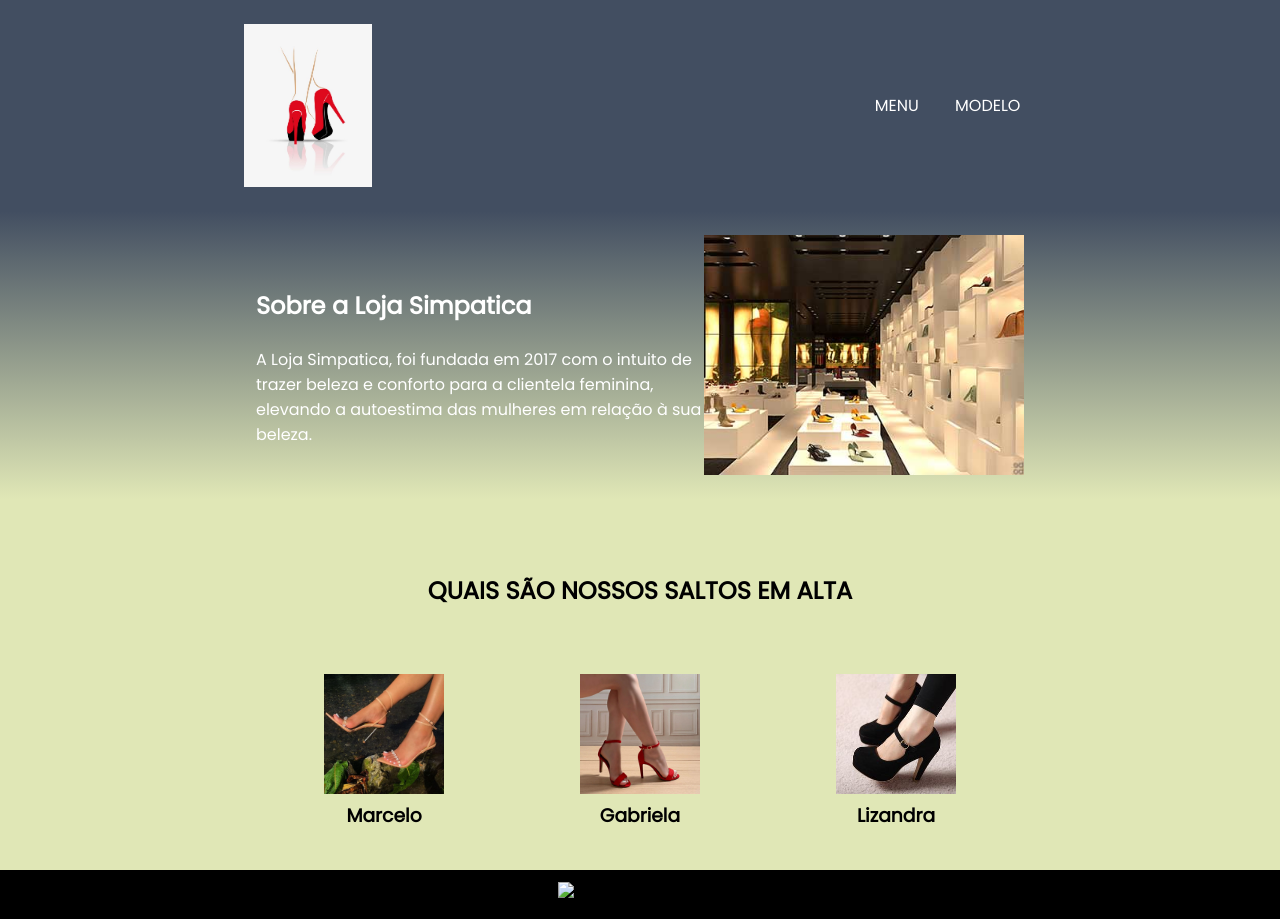
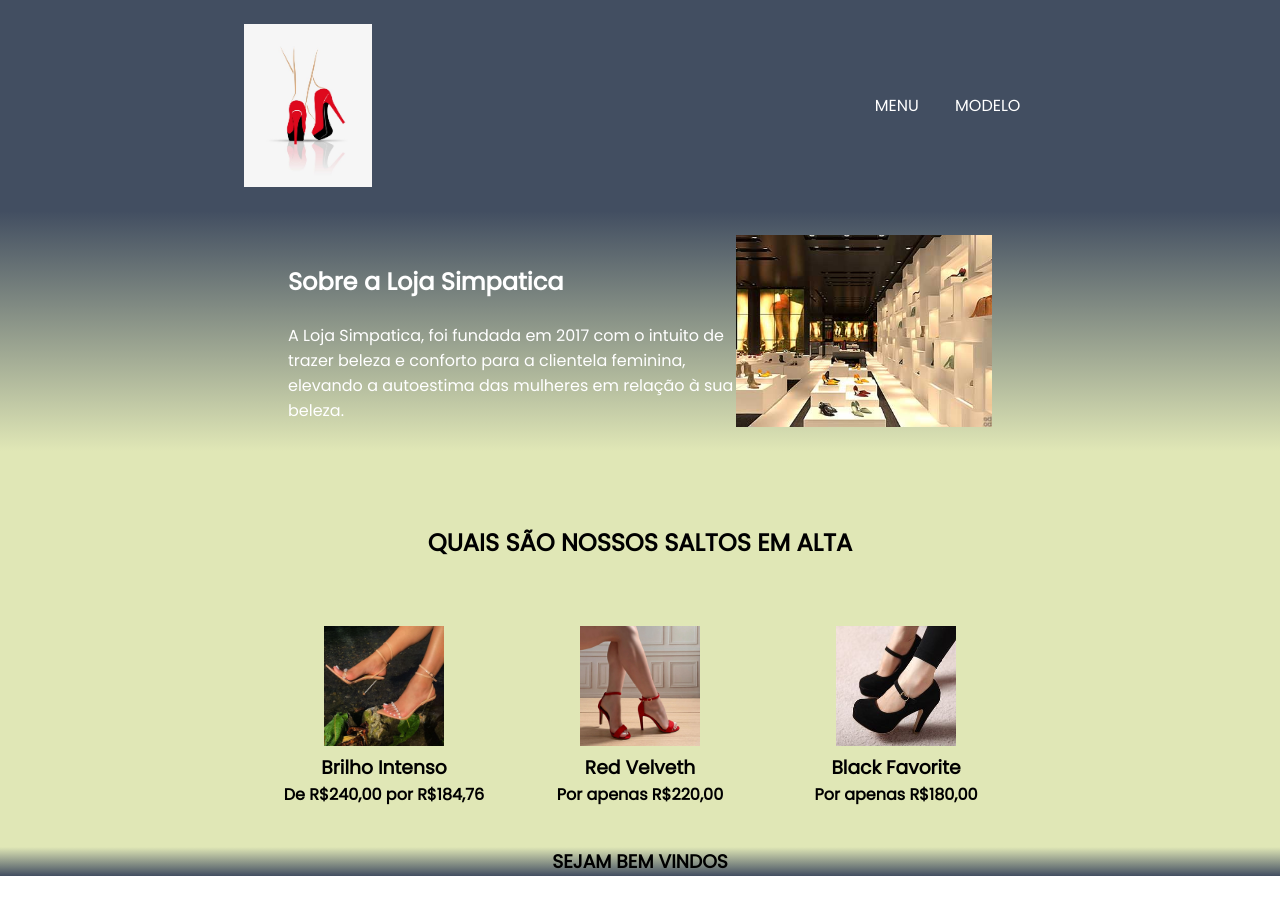
Before and after one commit to pollymuitolinda/simpatica, a plain HTML site: page index.html in a window 1280 px wide. After the commit the page ends 876 px from the top, so only its background shows below. Drawn offline with Linux system fonts and the light colour scheme.

Commit message:
Add files via upload

```diff
--- a/index.html
+++ b/index.html
@@ -21,8 +21,9 @@
 <section class="escola">
 <div class="escola-div-conteudo">
 <h2 class="escola-titulo"> Sobre a Loja Simpatica </h2>
-<p class="escola-texto-um"> A Loja Simpatica, foi fundada em 2017 com o intuito de trazer beleza e conforto para a clientela feminina, elevando a autoestima das mulheres em relação à sua beleza.</p>
-<p class="escola-texto-dois"> </p>
+<p class="escola-texto-um"> A Loja Simpatica, foi fundada em 2017 com o intuito de trazer beleza e conforto para a clientela feminina,
+ </p>
+<p class="escola-texto-dois"> elevando a autoestima das mulheres em relação à sua beleza.</p>
 </div>
 <img class="escola-imagem" src="sapatos.jpg" alt="imagem que representa uma professora em sala
 de aula">
@@ -33,25 +34,27 @@ de aula">
 <span></span>
 <div class="estudante-div">
 <img class="estudante-imagem" src="salto1.jpg" alt="foto do marcelo">
-<h3 class="estudante-nome">Marcelo</h3>
+<h3 class="estudante-nome">Brilho Intenso</h3>
+<h4 class="estudante-descrição"> De R$240,00 por R$184,76</h4>
 
 </div>
 <div class="estudante-div">
 <img class="estudante-imagem" src="salto2.jpg" alt="foto da gabi">
-<h3 class="estudante-nome">Gabriela</h3>
+<h3 class="estudante-nome"> Red Velveth</h3>
+<h4 class="estudante-descrição"> Por apenas R$220,00</h4>
 
 </div>
 <div class="estudante-div">
 <img class="estudante-imagem" src="salto3.jpg" alt="foto da lizandra">
-<h3 class="estudante-nome">Lizandra</h3>
-
+<h3 class="estudante-nome"> Black Favorite </h3>
+<h4 class="estudante-descrição"> Por apenas R$180,00</h4>
 </div>
 <span></span>
 <span></span>
 </div>
 </section>
 <footer class="rodape">
-<img class="rodape-imagem"src="alurastart logo.png" alt="logo da alura start">
+<h3>SEJAM BEM VINDOS</h3>
 </footer>
 </body>
 </html>
--- a/style.css
+++ b/style.css
@@ -22,7 +22,7 @@ margin: 0 16px;
 font-size: 16px;
 }
 .escola-imagem{
-width: 25%;
+width: 20%;
 }
 .escola{
 background-image: linear-gradient(#424E61,#e0e7b6);
@@ -64,10 +64,10 @@ display: grid;
 grid-template-columns: 20% 20% 20% 20% 20%;
 }
 .rodape{
-background-color: black;
+background-image: linear-gradient(#e0e7b6, #424E61);
 text-align: center;
 }
 .rodape-imagem{
 height: 60px;
-padding: 12px 0;
+padding: 12px 12px;
 }
```
